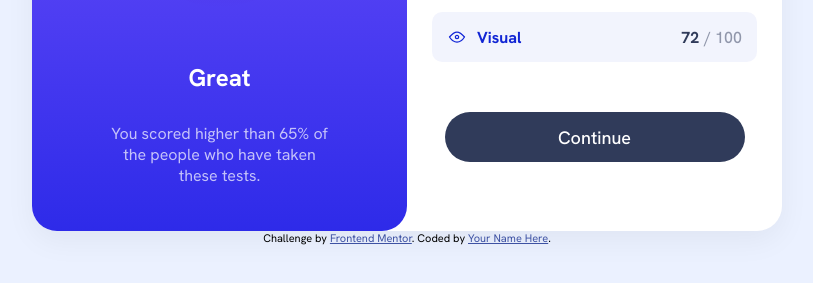
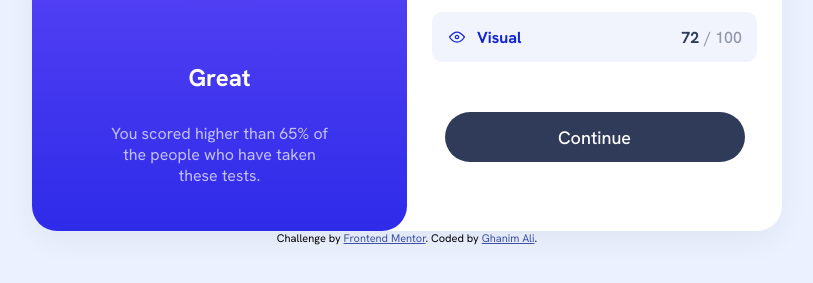
Before and after one commit to Takinda/Results-summary-component, a plain HTML site: page results-summary-component-main/index.html in a window 1280 px wide. Shown: the part 417-700 px from the top of the page, without its empty margins (233-1046 px from the left). Drawn offline with Linux system fonts and the light colour scheme.

Commit message:
Update index.html

```diff
--- a/results-summary-component-main/index.html
+++ b/results-summary-component-main/index.html
@@ -64,7 +64,7 @@
 
   <footer class="attribution">
     Challenge by <a href="https://www.frontendmentor.io?ref=challenge" target="_blank">Frontend Mentor</a>.
-    Coded by <a href="#">Your Name Here</a>.
+    Coded by <a href="#">Ghanim Ali</a>.
   </footer>
 </body>
 </html>
```
